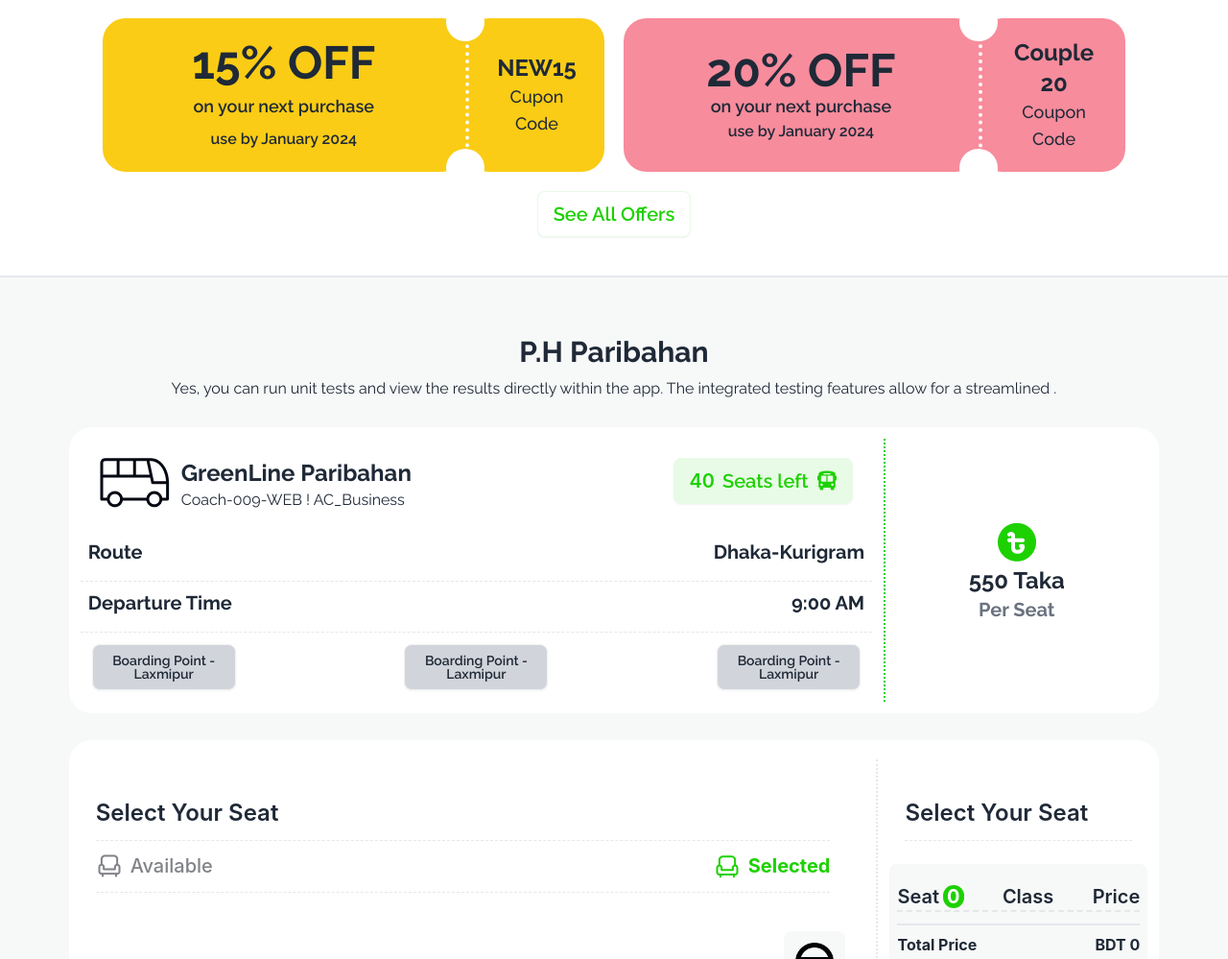
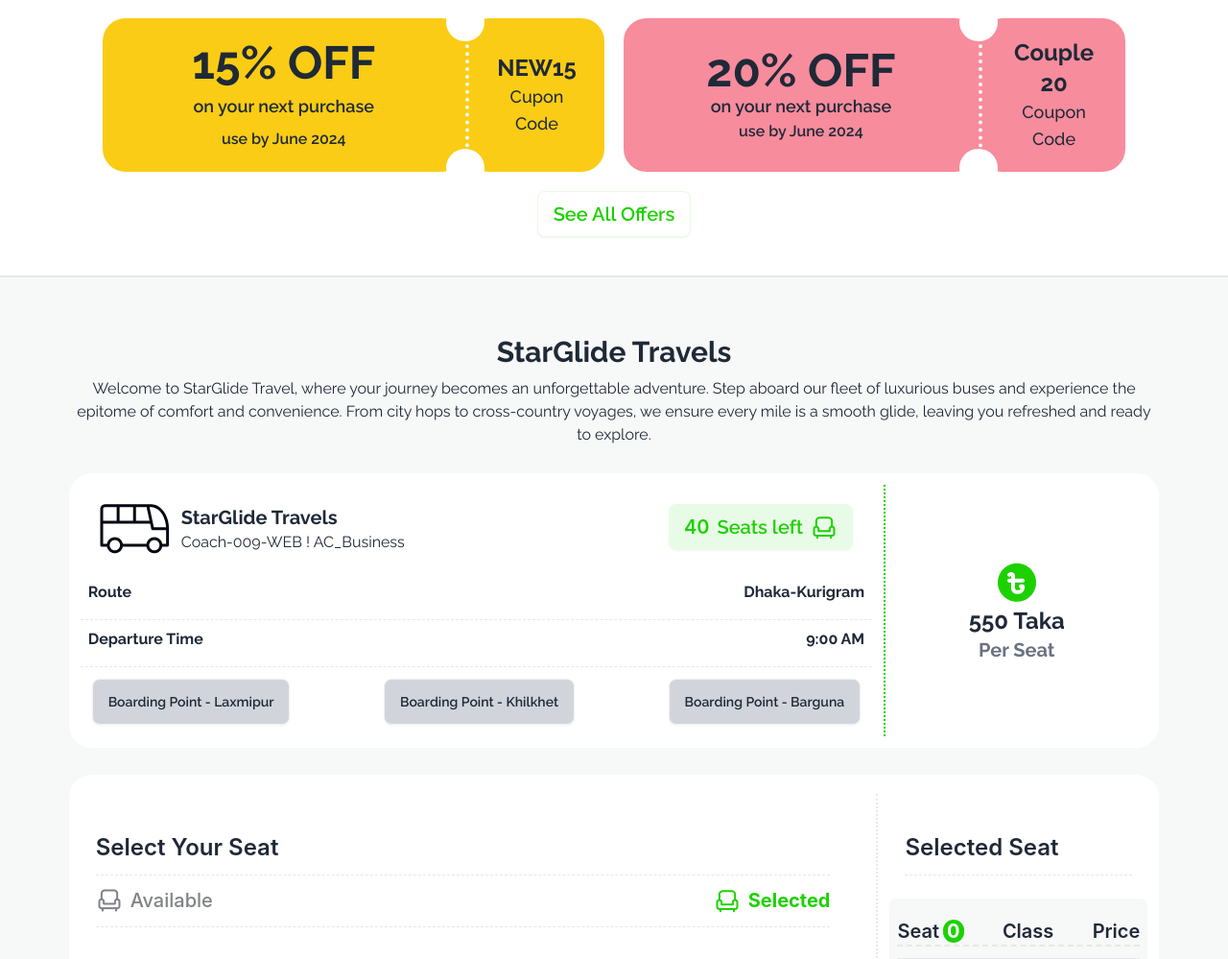
Before and after one commit to rana5699/assignmen-5, a plain HTML site: page index.html in a window 1280 px wide. Shown: the part 795-1794 px from the top of the page at 96% size. Drawn offline with nearby package versions, Linux system fonts and the light colour scheme.

Commit message:
remove dummy text

```diff
--- a/index.html
+++ b/index.html
@@ -121,13 +121,12 @@
             <div class="hero-content text-center text-neutral-content">
               <div class="">
                 <h1 class="mb-5 text-5xl font-extrabold">
-                  End-to-End Travel with <br />
-                  <span class="primary-text-color">P Paribahan</span>
+                  Book Your Bus Tickets Online Now! <br />
+                  <span class="primary-text-color">StarGlide Travels</span>
                 </h1>
-                <p class="mb-5 text-xl">
-                  Yes, you can run unit tests and view the results directly
-                  within the app. The integrated testing features allow for a
-                  streamlined .
+                <p class="mb-5 text-2xl">
+                  Easy, Quick, and Hassle-Free Booking. <br />
+                  Discover Comfortable Journeys with Us.
                 </p>
                 <button
                   class="btn primary-bg-color text-xl rounded-md border-0 font-bold"
@@ -159,7 +158,7 @@
                     on your next purchase
                   </p>
                   <p class="day text-MD font-semibold text-center">
-                    use by January 2024
+                    use by June 2024
                   </p>
                 </div>
               </div>
@@ -192,7 +191,7 @@
                   on your next purchase
                 </p>
                 <p class="day text-MD font-semibold text-center">
-                  use by January 2024
+                  use by June 2024
                 </p>
               </div>
               <span
@@ -231,10 +230,13 @@
         <div class="w-11/12 mx-auto">
           <!-- title START  -->
           <div class="mt-10 text-center">
-            <h3 class="text-3xl font-bold">P.H Paribahan</h3>
+            <h3 class="text-3xl font-bold">StarGlide Travels</h3>
             <p class="my-2">
-              Yes, you can run unit tests and view the results directly within
-              the app. The integrated testing features allow for a streamlined .
+              Welcome to StarGlide Travel, where your journey becomes an
+              unforgettable adventure. Step aboard our fleet of luxurious buses
+              and experience the epitome of comfort and convenience. From city
+              hops to cross-country voyages, we ensure every mile is a smooth
+              glide, leaving you refreshed and ready to explore.
             </p>
           </div>
           <!-- title END  -->
@@ -245,25 +247,25 @@
           >
             <div class="w-3/4 mx-auto">
               <div
-                class="flex flex-wrap justify-around gap-5 md:gap-0 md:justify-between p-5"
+                class="flex flex-wrap justify-around gap-5 md:gap-0 md:justify-between p-0 md:p-5"
               >
                 <div class="flex gap-3">
                   <div>
                     <img src="./images/bus-logo.png" alt="" srcset="" />
                   </div>
                   <div>
-                    <h2 class="text-2xl font-bold">GreenLine Paribahan</h2>
+                    <h2 class="text-xl font-bold">StarGlide Travels</h2>
                     <p>Coach-009-WEB ! AC_Business</p>
                   </div>
                 </div>
 
-                <div class="justify-end">
+                <div class="">
                   <button
                     class="btn bg-[#1DD10019] text-[#1DD100] text-xl border-0"
                   >
-                    <span id="total-seats" class="font-[Inter]"></span> Seats
-                    left
-                    <span><i class="fa-solid fa-bus"></i></span>
+                    <p id="total-seats" class="font-[Inter]"></p>
+                    Seats left
+                    <img src="./images/seat-green.png" alt="" srcset="" />
                   </button>
                 </div>
               </div>
@@ -272,29 +274,29 @@
 
               <div class="divide-y divide-dashed">
                 <div class="p-2 flex justify-between">
-                  <p class="text-xl font-bold">Route</p>
-                  <p class="text-xl font-bold mb-2">Dhaka-Kurigram</p>
+                  <p class="font-bold">Route</p>
+                  <p class="font-bold mb-2">Dhaka-Kurigram</p>
                 </div>
                 <div class="p-2 flex justify-between">
-                  <p class="text-xl font-bold">Departure Time</p>
-                  <p class="text-xl font-bold mb-2">9:00 AM</p>
+                  <p class="font-bold">Departure Time</p>
+                  <p class="font-bold mb-2">9:00 AM</p>
                 </div>
                 <div
-                  class="p-3 flex justify-around md:justify-between flex-wrap items-center gap-5 md:gap-0"
+                  class="p-3 flex justify-around lg:justify-between flex-wrap items-center gap-5"
                 >
                   <div>
-                    <button class="btn w-[150px] bg-gray-300">
+                    <button class="btn bg-gray-300">
                       Boarding Point - Laxmipur
                     </button>
                   </div>
                   <div>
-                    <button class="btn w-[150px] bg-gray-300">
-                      Boarding Point - Laxmipur
+                    <button class="btn bg-gray-300">
+                      Boarding Point - Khilkhet
                     </button>
                   </div>
                   <div>
-                    <button class="btn w-[150px] bg-gray-300">
-                      Boarding Point - Laxmipur
+                    <button class="btn bg-gray-300">
+                      Boarding Point - Barguna
                     </button>
                   </div>
                 </div>
@@ -303,7 +305,7 @@
             </div>
 
             <div
-              class="flex justify-center items-center text-center w-1/4 mx-auto my-2 md:my-0 md:border-l-2 border-dotted border-[#1DD100]"
+              class="flex justify-center items-center text-center w-full md:w-1/4 mx-auto my-2 md:my-0 md:border-l-2 border-dotted border-[#1DD100]"
             >
               <div>
                 <div class="flex justify-center items-center">
@@ -751,9 +753,7 @@
               <div class="p-3 w-full lg:w-[35%] border-l-2 border-dotted">
                 <div class="grid grid-cols-1 divide-y divide-dashed p-4">
                   <div>
-                    <h2 class="text-2xl font-semibold my-3">
-                      Select Your Seat
-                    </h2>
+                    <h2 class="text-2xl font-semibold my-3">Selected Seat</h2>
                   </div>
 
                   <div class=""></div>
@@ -899,7 +899,7 @@
                           >
                             <label
                               for="my_modal_6"
-                              class="btn rounded-full bg-[#27AE60] hover:bg-[#27AE60] w-96 text-xl font-bold text-white"
+                              class="btn rounded-full bg-[#27AE60] hover:bg-[#27AE60] w-2/4 text-xl font-bold text-white"
                             >
                               Continue
                             </label>
@@ -929,7 +929,7 @@
               <div>
                 <h3 class="text-3xl font-extrabold">E-tickets</h3>
                 <p class="text-[#FFFFFFCC] my-5">
-                  P-Ticket is a digital platform to make your <br />
+                  E-tickets is a digital platform to make your <br />
                   daily commuting better.
                 </p>
               </div>
@@ -950,7 +950,7 @@
       </div>
       <div class="flex justify-between font-semibold my-5">
         <div>
-          <p>@all rights reserved, E-tickest services limited.2024</p>
+          <p>@all rights reserved, E-tickests services limited.2024</p>
         </div>
         <div>
           <div class="flex gap-3 flex-wrap">
--- a/index.js
+++ b/index.js
@@ -84,10 +84,10 @@ cuponCode.addEventListener("input", (event) => {
   applyBtn.addEventListener("click", () => {
     let discount = 0;
 
-    if (code === "NEW15" || code === "Couple20") {
+    if (code === "NEW15" || code === "Couple 20") {
       if (code === "NEW15") {
         discount = (parseInt(total) * 15) / 100;
-      } else if (code === "Couple20") {
+      } else if (code === "Couple 20") {
         discount = (parseInt(total) * 20) / 100;
       }
       // Update the display with the discount
```
